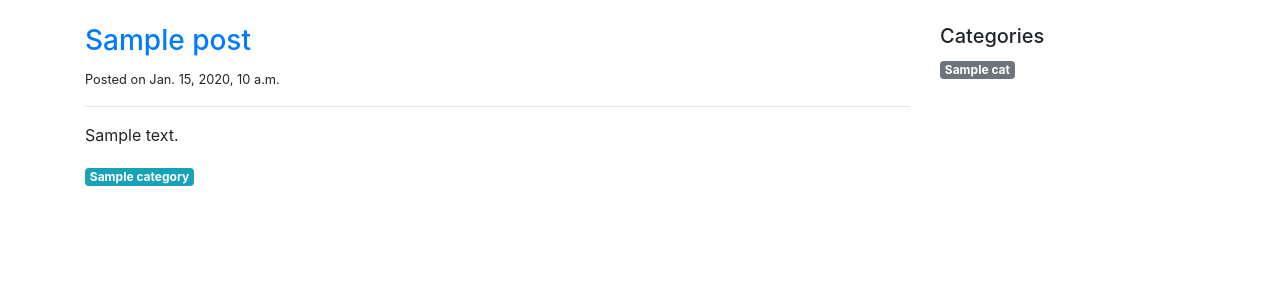
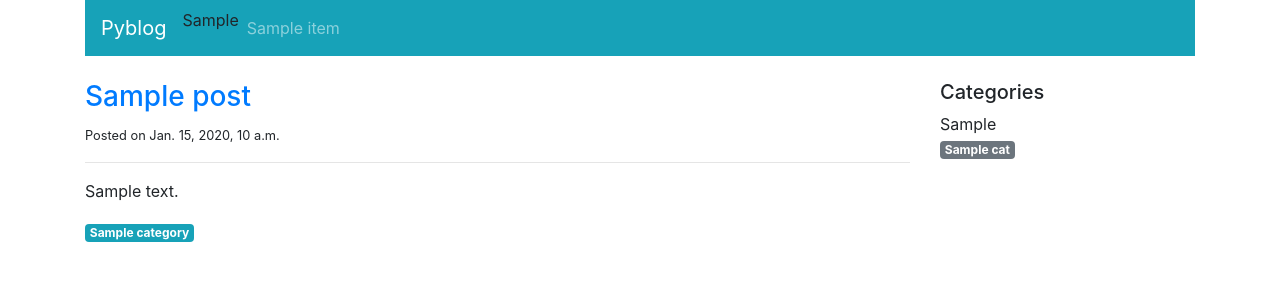
Before and after one commit to zxperts/pyblog, a Django app: template blog/templates/blog/post_list.html in a window 1280 px wide. Shown: the top 300 px of the page. Run offline with Django 3.2, Linux system fonts and the light colour scheme; the template is opened without the code that fills it: most values are stand-ins (such as "Sample title", 1, 10 or a date in 2020); some libraries are stand-ins or nearby versions.

Commit message:
Créer une navbar centralisée Part1

```diff
--- a/blog/templates/blog/post_list.html
+++ b/blog/templates/blog/post_list.html
@@ -7,7 +7,7 @@
 <div class="col-sm-9">
     {% for post in posts %}
     <div>
-        <h3><a href="#">{{post.title}}</a> </h3>
+        <h3><a href="#">{{post.title}}</a></h3>
         <small>Posted on {{ post.created_at}}</small>
         <hr>
         <p class="text-muted">
@@ -31,14 +31,15 @@
 <div class="col-sm-3">
     <h5>Categories</h5>
     <ul class="list-unstyled">
-    {% for cat in categories %}
+        {{ navigation_items }}
+        {% for cat in categories %}
         <li>
             <a href="{% url 'post_list' cat.slug %}"
                class="badge badge-secondary">
                 {{ cat.name|capfirst }}
             </a>
         </li>
-    {% endfor %}
+        {% endfor %}
     </ul>
 </div>
 
--- a/blog/views.py
+++ b/blog/views.py
@@ -2,6 +2,7 @@ from django.shortcuts import render
 
 from blog.models import Post
 from blog import model_helpers
+from blog import navigation
 
 # Create your views here.
 def post_list(request, category_name=model_helpers.post_category_all.slug()):
@@ -10,6 +11,7 @@ def post_list(request, category_name=model_helpers.post_category_all.slug()):
     categories = model_helpers.get_category()
 
     context = {
+        'navigation_items': navigation.navigation_items(navigation.NAV_POSTS),
         'category': category,
         'posts': posts,
         'categories': categories,
--- a/templates/base.html
+++ b/templates/base.html
@@ -10,13 +10,35 @@
 <body>
 
 <div class="container">
+    <nav class="navbar sticky-top navbar-expand-md navbar-dark bg-info">
+        <a class="navbar-brand" href="{% url 'home' %}">Pyblog</a>
+
+        <button class="navbar-toggler" type="button" data-toggle="collapse" data-target="#navbar">
+            <span class="navbar-toggler-icon"></span>
+        </button>
+
+        <div class="collapse navbar-collapse" id="navbar">
+            <ul class="navbar-nav mr-auto">
+                {{ navigation_items }}
+                {% for item in navigation_items %}
+                <li class="nav-item {% if item.active %}active{% endif %}">
+                    <a class="nav-link" href="{{ item.url }}">{{ item.name }}</a>
+                </li>
+                {% endfor %}
+            </ul>
+        </div>
+    </nav>
     <div class="row mt-4">
         {% block content%} Please override this block! {% endblock%}
     </div>
 </div>
 
-<script src="https://code.jquery.com/jquery-3.3.1.slim.min.js" integrity="sha384-q8i/X+965DzO0rT7abK41JStQIAqVgRVzpbzo5smXKp4YfRvH+8abtTE1Pi6jizo" crossorigin="anonymous"></script>
-<script src="https://cdnjs.cloudflare.com/ajax/libs/popper.js/1.14.7/umd/popper.min.js" integrity="sha384-UO2eT0CpHqdSJQ6hJty5KVphtPhzWj9WO1clHTMGa3JDZwrnQq4sF86dIHNDz0W1" crossorigin="anonymous"></script>
+<script src="https://code.jquery.com/jquery-3.3.1.slim.min.js"
+        integrity="sha384-q8i/X+965DzO0rT7abK41JStQIAqVgRVzpbzo5smXKp4YfRvH+8abtTE1Pi6jizo"
+        crossorigin="anonymous"></script>
+<script src="https://cdnjs.cloudflare.com/ajax/libs/popper.js/1.14.7/umd/popper.min.js"
+        integrity="sha384-UO2eT0CpHqdSJQ6hJty5KVphtPhzWj9WO1clHTMGa3JDZwrnQq4sF86dIHNDz0W1"
+        crossorigin="anonymous"></script>
 <script src="{% static 'js/bootstrap.min.js'%}"></script>
 
 </body>
```
Also changed, not shown: blog/navigation.py (added, +19 -0 lines).
